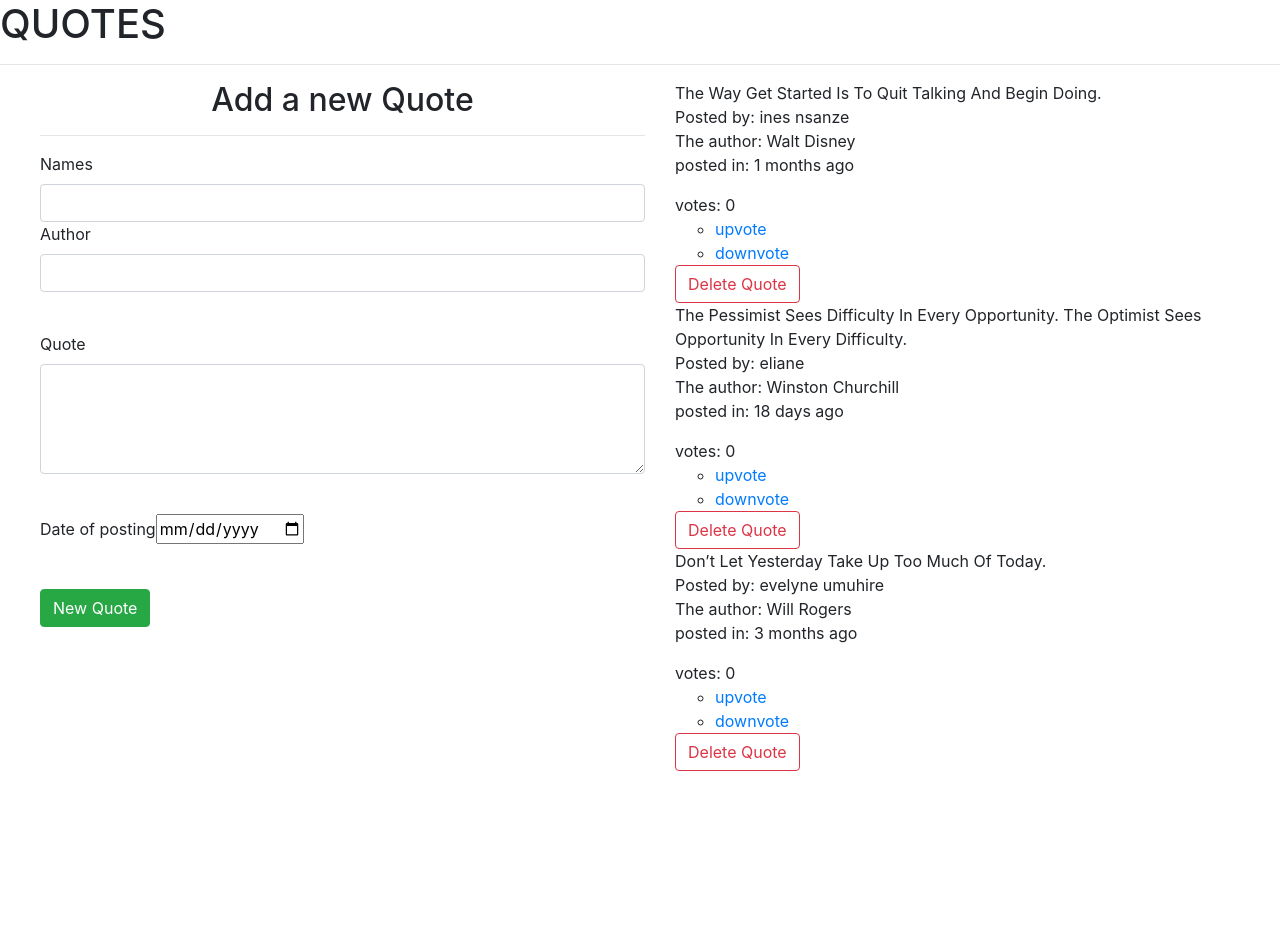
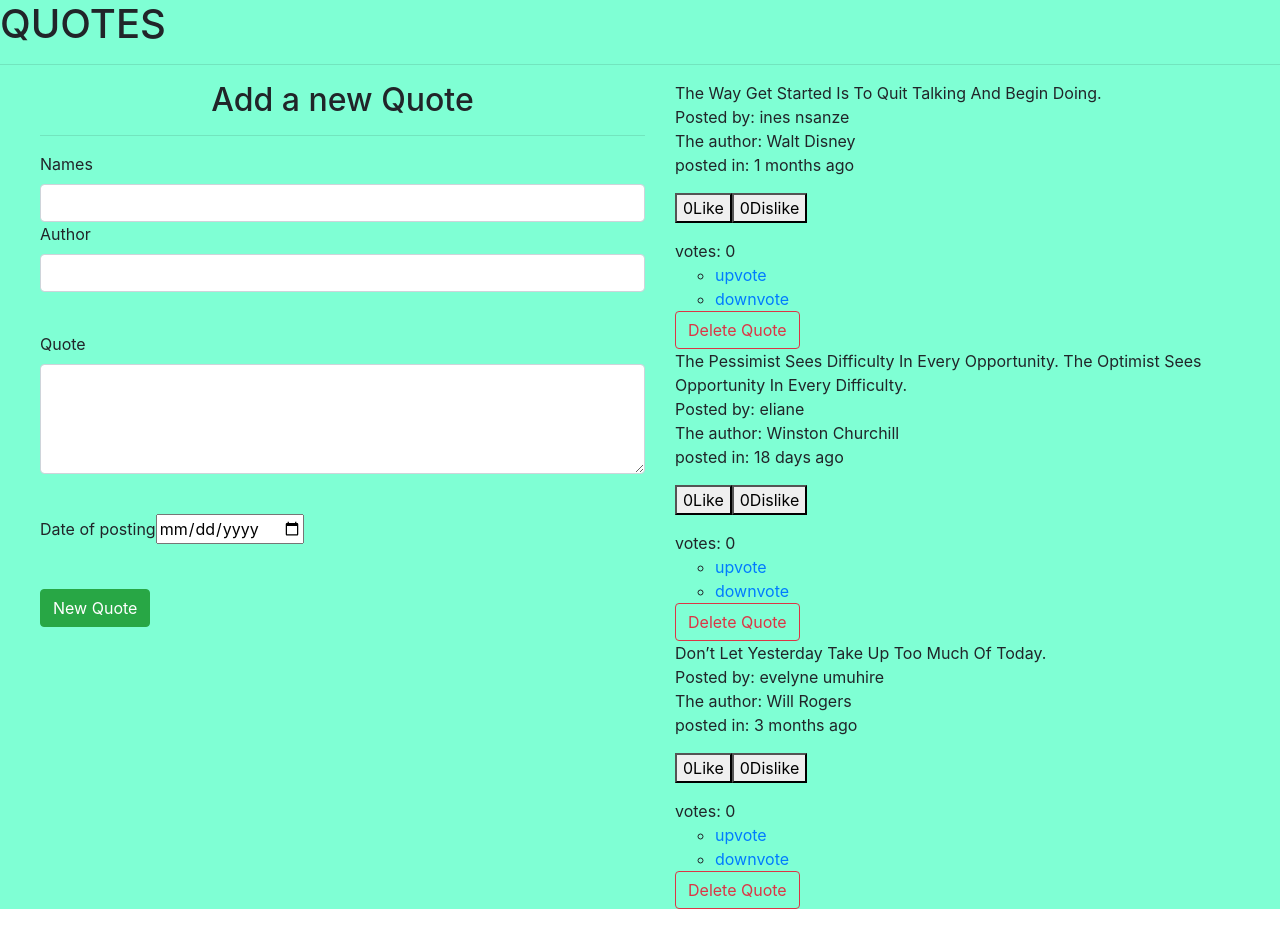
Before and after one commit to evelyne250/Quote, an Angular app: page / in a window 1280 px wide. Before the commit the page ends 800 px from the top, so only its background shows below. Built offline with nearby package versions, Linux system fonts and the light colour scheme.

Commit message:
added a background image and modified some things

```diff
--- a/package.json
+++ b/package.json
@@ -20,6 +20,7 @@
     "@angular/platform-browser-dynamic": "~8.2.0",
     "@angular/router": "~8.2.0",
     "bootstrap": "^4.3.1",
+    "ng-vote": "^0.1.5",
     "ngx-highlight-js": "^2.1.1",
     "popper": "^1.0.1",
     "rxjs": "~6.4.0",
--- a/src/app/app.module.ts
+++ b/src/app/app.module.ts
@@ -10,6 +10,7 @@ import { DateCountPipe } from './date-count.pipe';
 import { QuoteFormComponent } from './quote-form/quote-form.component';
 import { TimeAgoPipe } from './time-ago.pipe';
 import { AppHighlightDirective } from './app-highlight.directive';
+import { VotesComponent } from './votes/votes.component';
 @NgModule({
   declarations: [
     AppComponent,
@@ -19,6 +20,7 @@ import { AppHighlightDirective } from './app-highlight.directive';
     QuoteFormComponent,
     TimeAgoPipe,
     AppHighlightDirective,
+    VotesComponent,
   ],
   imports: [
     BrowserModule,
--- a/src/app/quote-detail/quote-detail.component.html
+++ b/src/app/quote-detail/quote-detail.component.html
@@ -1,4 +1,8 @@
 
+
+<div>
+  <p><app-votes></app-votes></p>
+</div>
   <div class="voting">
        votes: {{ votes }}
  </div>
--- a/src/app/quote/quote.component.css
+++ b/src/app/quote/quote.component.css
@@ -0,0 +1,7 @@
+.back{
+    background-color: aquamarine;
+
+    /* background-position: center;
+    background-size: cover;
+    background-repeat: no-repeat; */
+}
--- /dev/null
+++ b/src/app/votes/votes.component.html
@@ -0,0 +1,5 @@
+<p>
+    <button class="btn-btn-red" (click)="upVotes()">{{yesVotes}}Like</button>
+    <button class="btn-btn-red" (click)="downVotes()">{{noVotes}}Dislike</button>
+
+</p>
--- /dev/null
+++ b/src/app/votes/votes.component.ts
@@ -0,0 +1,26 @@
+import { Component, OnInit } from '@angular/core';
+
+@Component({
+  selector: 'app-votes',
+  templateUrl: './votes.component.html',
+  styleUrls: ['./votes.component.css']
+})
+export class VotesComponent implements OnInit {
+yesVotes=0
+noVotes=0
+highVotes=5
+upVotes(){
+  this.yesVotes=this.yesVotes+1
+  if(this.yesVotes>this.highVotes){
+    console.log('hhhhh')
+  }
+}
+downVotes(){
+  this.noVotes=this.noVotes+1
+}
+  constructor() { }
+
+  ngOnInit() {
+  }
+
+}
```
Also changed, not shown: src/app/votes/votes.component.css (added), 2 other files (tests, documents, lock files or other folders).
